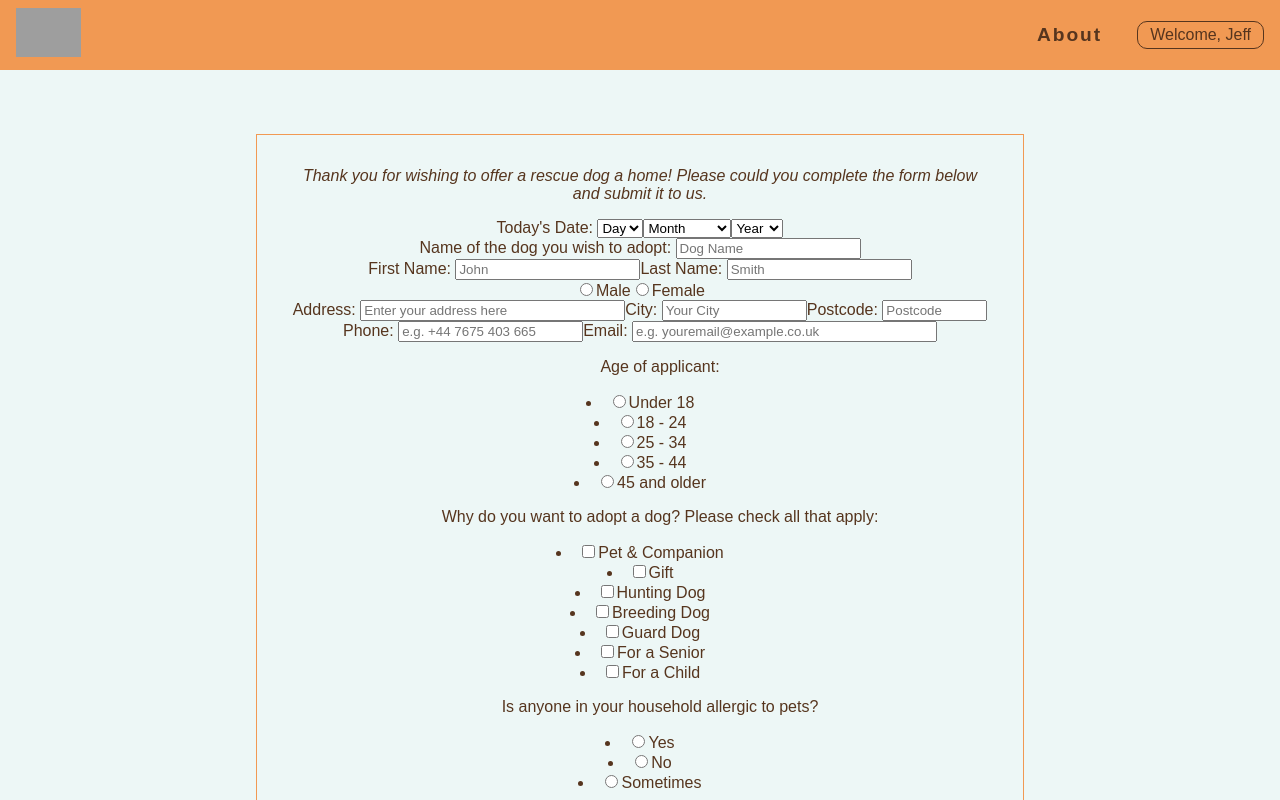
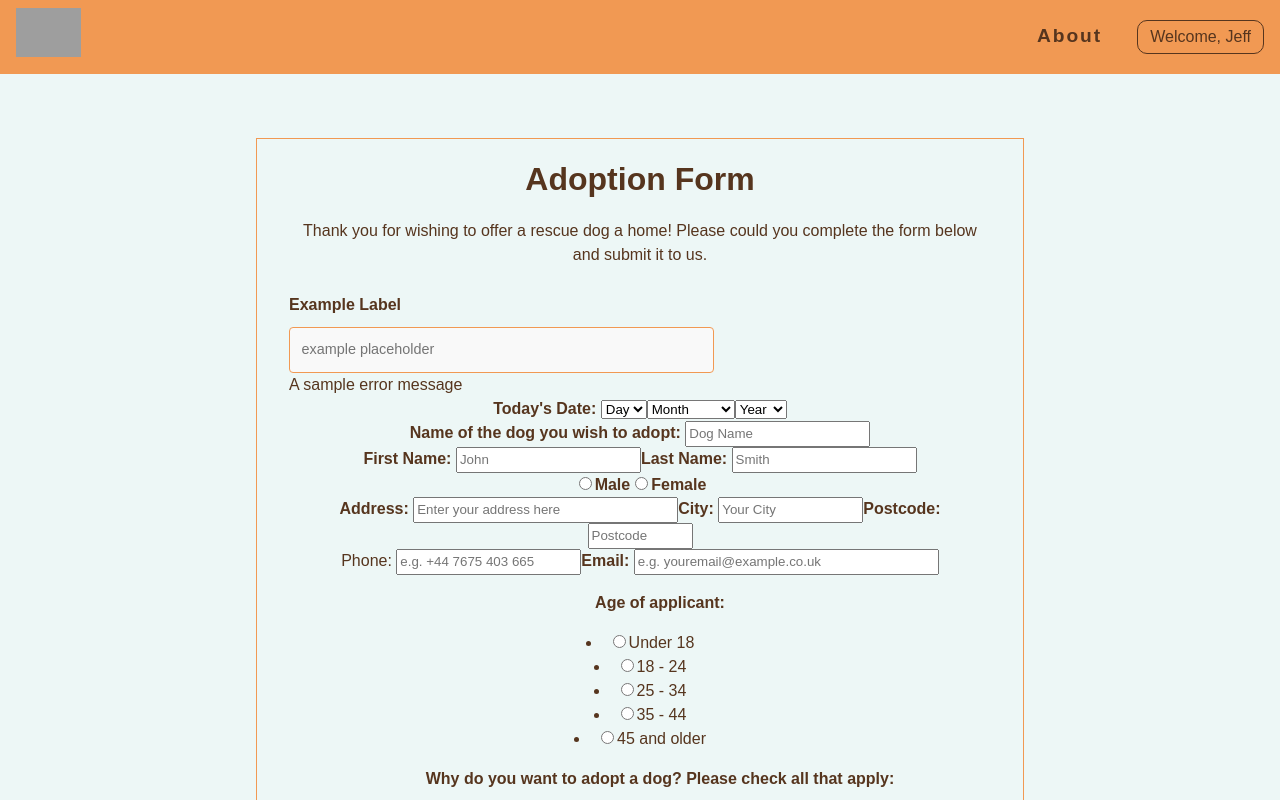
Before and after one commit to team-johnny-bravo/grace-adopter, a React app: page /adopt in a window 1280 px wide. Shown: the top 800 px of the page. Built offline with nearby package versions, Linux system fonts and the light colour scheme; no server answers; grey boxes are pictures that could not be loaded; a web font is replaced by a local one.

Commit message:
Begin styling form

```diff
--- a/less/form.less
+++ b/less/form.less
@@ -1,11 +1,50 @@
 @import "./tools/colors.less";
 @import "./tools/mixins.less";
 
+form {
+  border: 1px solid @secondary-color;
+  padding: 1em 2em;
+  display: flex;
+  flex-direction: column;
+  width: 60vw;
+}
 
-form {
-    border: 1px solid @secondary-color;
-    padding: 1em 2em;
-    display: flex;
-    flex-direction: column;
-    width: 60vw;
+.form-title {
+  font-size: 2em;
+  font-weight: 600;
 }
+
+.form-item {
+  display: flex;
+  flex-direction: column;
+}
+
+.form-item > * {
+  align-self: flex-start;
+}
+
+.form-label {
+  font-weight: 600;
+  padding: 10px 0;
+}
+
+.form-input {
+  -webkit-appearance: none;
+  width: 100%;
+  max-width: 425px;
+
+  //fix for ios/safari date fields
+  min-height: calc(0.9em + (0.8em * 2) + 0.6em);
+
+  padding: 0.8em;
+  font-size: 0.9em;
+  outline: none;
+  border: 1px solid @secondary-color;
+  border-radius: 4px;
+  background: #f9f9f9;
+  transition: background 0.25s, border-color 0.25s, color 0.25s;
+}
+
+.form-input:focus {
+  background: #ffffff;
+}
--- a/less/styles.less
+++ b/less/styles.less
@@ -9,6 +9,7 @@
 
 * {
   box-sizing: border-box;
+  line-height: 1.5;
 }
 
 body {
--- a/public/styles.css
+++ b/public/styles.css
@@ -61,6 +61,37 @@ form {
   flex-direction: column;
   width: 60vw;
 }
+.form-title {
+  font-size: 2em;
+  font-weight: 600;
+}
+.form-item {
+  display: flex;
+  flex-direction: column;
+}
+.form-item > * {
+  align-self: flex-start;
+}
+.form-label {
+  font-weight: 600;
+  padding: 10px 0;
+}
+.form-input {
+  -webkit-appearance: none;
+  width: 100%;
+  max-width: 425px;
+  min-height: calc(0.9em + (0.8em * 2) + 0.6em);
+  padding: 0.8em;
+  font-size: 0.9em;
+  outline: none;
+  border: 1px solid #F19953;
+  border-radius: 4px;
+  background: #f9f9f9;
+  transition: background 0.25s, border-color 0.25s, color 0.25s;
+}
+.form-input:focus {
+  background: #ffffff;
+}
 .navbar {
   background-color: #F19953;
   display: flex;
@@ -78,7 +109,7 @@ form {
 }
 .navbar a:hover {
   transition: 200ms;
-  color: #2660A4;
+  color: #FFFFFF;
 }
 .navbar .logo {
   margin: 0.5em 1em;
@@ -111,7 +142,7 @@ form {
 }
 .banner img {
   width: 80vw;
-  border: 8px solid #2660A4;
+  border: 8px solid #FFFFFF;
   border-radius: 8px;
 }
 .singlePet {
@@ -158,7 +189,7 @@ form {
 }
 .navbar a:hover {
   transition: 200ms;
-  color: #2660A4;
+  color: #FFFFFF;
 }
 .about p {
   font-size: 1.75em;
@@ -171,6 +202,7 @@ form {
 }
 * {
   box-sizing: border-box;
+  line-height: 1.5;
 }
 body {
   margin: 0;
@@ -192,7 +224,7 @@ button {
   transition: 200ms;
 }
 button:hover {
-  background-color: #2660A4;
+  background-color: #FFFFFF;
   color: #EDF7F6;
 }
 #main {
--- a/src/components/pets/AdoptPet.jsx
+++ b/src/components/pets/AdoptPet.jsx
@@ -1,15 +1,34 @@
-import React from 'react'
+import React from "react";
 
 const AdoptPet = () => {
   return (
     <div>
       <form id="survey-form">
-        <div>
-		    <p id="description"><em>Thank you for wishing to offer a rescue dog a home! Please could you complete the form below and submit it to us. </em></p>
+        <div className="form-title">Adoption Form</div>
+
+        <p id="form-description">
+          Thank you for wishing to offer a rescue dog a home! Please could you
+          complete the form below and submit it to us.{" "}
+        </p>
+
+        <div className="form-item">
+          <label htmlFor="example" className="form-label">
+            Example Label
+          </label>
+          <input
+            type="text"
+            className="form-input"
+            name="example"
+            id="example"
+            placeholder="example placeholder"
+          />
+          <span className="form-error">A sample error message</span>
         </div>
 
         <div id="todays-date">
-			<label className="main-label" htmlFor="todays-date">Today's Date: </label>
+          <label className="form-label" htmlFor="todays-date">
+            Today's Date:{" "}
+          </label>
           <select name="day">
             <option value="day">Day</option>
             <option value="1">1</option>
@@ -60,7 +79,9 @@ const AdoptPet = () => {
             <option value="december">December</option>
           </select>
           <select name="year">
-				<option value="" e="year">Year</option>
+            <option value="" e="year">
+              Year
+            </option>
             <option value="2012">2012</option>
             <option value="2013">2013</option>
             <option value="2014">2014</option>
@@ -77,116 +98,210 @@ const AdoptPet = () => {
         </div>
 
         <div id="dogName">
-			<label className="main-label" htmlFor="dogNameLabel">Name of the dog you wish to adopt: </label>
-			<input type="text" id="dogNameLabel" placeholder="Dog Name" required/>
+          <label className="form-label" htmlFor="dogNameLabel">
+            Name of the dog you wish to adopt:{" "}
+          </label>
+          <input
+            type="text"
+            id="dogNameLabel"
+            placeholder="Dog Name"
+            required
+          />
         </div>
 
         <div id="first-last-name">
-			<label className="main-label" id="name-label">First Name: </label>
-			<input type="text" id="name" placeholder="John" required/>
+          <label className="form-label" id="name-label">
+            First Name:{" "}
+          </label>
+          <input type="text" id="name" placeholder="John" required />
 
-			<label className="main-label">Last Name: </label>
-			<input type="text" id="lastName" placeholder="Smith" required/>
+          <label className="form-label">Last Name: </label>
+          <input type="text" id="lastName" placeholder="Smith" required />
         </div>
 
         <div id="gender">
-			<input type="radio" id="male" name="gender" value="1" required/>
-			<label className="main-label" htmlFor="male">Male</label>
+          <input type="radio" id="male" name="gender" value="1" required />
+          <label className="form-label" htmlFor="male">
+            Male
+          </label>
 
-			<input type="radio" id="female" name="gender" value="2" required/>
-			<label className="main-label" htmlFor="female">Female</label>
+          <input type="radio" id="female" name="gender" value="2" required />
+          <label className="form-label" htmlFor="female">
+            Female
+          </label>
         </div>
 
         <div id="address">
-			<label className="main-label" htmlFor="address1">Address: </label>
-			<input type="text" id="address1" size="30" placeholder="Enter your address here"/>
+          <label className="form-label" htmlFor="address1">
+            Address:{" "}
+          </label>
+          <input
+            type="text"
+            id="address1"
+            size="30"
+            placeholder="Enter your address here"
+          />
 
+          <label className="form-label" htmlFor="city">
+            City:{" "}
+          </label>
+          <input type="text" id="city" size="15" placeholder="Your City" />
 
-			<label className="main-label" htmlFor="city">City: </label>
-			<input type="text" id="city" size="15" placeholder="Your City"/>
-
-			<label className="main-label" htmlFor="postcode">Postcode: </label>
-			<input type="text" id="postcode" size="10" placeholder="Postcode"/>
-
+          <label className="form-label" htmlFor="postcode">
+            Postcode:{" "}
+          </label>
+          <input type="text" id="postcode" size="10" placeholder="Postcode" />
         </div>
 
         <div id="email-phone">
-			<label className="main-label" id="phone-label" htmlFor="phone">Phone: </label>
-			<input type="tel" id="phone" placeholder="e.g. +44 7675 403 665"/>
+          <label className="main-label" id="phone-label" htmlFor="phone">
+            Phone:{" "}
+          </label>
+          <input type="tel" id="phone" placeholder="e.g. +44 7675 403 665" />
 
-			<label className="main-label" id="email-label" htmlFor="email">Email: </label>
-			<input type="email" id="email" placeholder="e.g. youremail@example.co.uk" required size="35"/>
-
+          <label className="form-label" id="email-label" htmlFor="email">
+            Email:{" "}
+          </label>
+          <input
+            type="email"
+            id="email"
+            placeholder="e.g. youremail@example.co.uk"
+            required
+            size="35"
+          />
         </div>
 
         <div id="age">
-			<ul><label className="main-label" htmlFor="age">Age of applicant:</label></ul>
+          <ul>
+            <label className="form-label" htmlFor="age">
+              Age of applicant:
+            </label>
+          </ul>
 
-			<li><input type="radio" id="u18" name="age" value="1" required/>
-				<label htmlFor="u18">Under 18</label></li>
+          <li>
+            <input type="radio" id="u18" name="age" value="1" required />
+            <label htmlFor="u18">Under 18</label>
+          </li>
 
-			<li><input type="radio" id="18" name="age" value="2" required/>
-				<label htmlFor="18">18 - 24</label></li>
+          <li>
+            <input type="radio" id="18" name="age" value="2" required />
+            <label htmlFor="18">18 - 24</label>
+          </li>
 
-			<li><input type="radio" id="25" name="age" value="3" required/>
-				<label htmlFor="25">25 - 34</label></li>
+          <li>
+            <input type="radio" id="25" name="age" value="3" required />
+            <label htmlFor="25">25 - 34</label>
+          </li>
 
-			<li><input type="radio" id="35" name="age" value="4" required/>
-				<label htmlFor="35">35 - 44</label></li>
+          <li>
+            <input type="radio" id="35" name="age" value="4" required />
+            <label htmlFor="35">35 - 44</label>
+          </li>
 
-			<li><input type="radio" id="45" name="age" value="5" required/>
-				<label htmlFor="45">45 and older</label></li>
-
+          <li>
+            <input type="radio" id="45" name="age" value="5" required />
+            <label htmlFor="45">45 and older</label>
+          </li>
         </div>
 
         <div id="why">
-			<ul><label className="main-label" htmlFor="why">Why do you want to adopt a dog? Please check all that apply:</label></ul>
-			<li><input type="checkbox" name="reason" id="companion" value="companion"/>
-				<label htmlFor="companion">Pet & Companion</label></li>
+          <ul>
+            <label className="form-label" htmlFor="why">
+              Why do you want to adopt a dog? Please check all that apply:
+            </label>
+          </ul>
+          <li>
+            <input
+              type="checkbox"
+              name="reason"
+              id="companion"
+              value="companion"
+            />
+            <label htmlFor="companion">Pet & Companion</label>
+          </li>
 
-			<li><input type="checkbox" name="reason" id="gift" value="gift"/>
-				<label htmlFor="gift">Gift</label></li>
+          <li>
+            <input type="checkbox" name="reason" id="gift" value="gift" />
+            <label htmlFor="gift">Gift</label>
+          </li>
 
-			<li><input type="checkbox" name="reason" id="hunting" value="hunting"/>
-				<label htmlFor="hunting">Hunting Dog</label></li>
+          <li>
+            <input type="checkbox" name="reason" id="hunting" value="hunting" />
+            <label htmlFor="hunting">Hunting Dog</label>
+          </li>
 
-			<li><input type="checkbox" name="reason" id="breeding" value="breeding"/>
-				<label htmlFor="breeding">Breeding Dog</label></li>
+          <li>
+            <input
+              type="checkbox"
+              name="reason"
+              id="breeding"
+              value="breeding"
+            />
+            <label htmlFor="breeding">Breeding Dog</label>
+          </li>
 
-			<li><input type="checkbox" name="reason" id="guard" value="guard"/>
-				<label htmlFor="guard">Guard Dog</label></li>
+          <li>
+            <input type="checkbox" name="reason" id="guard" value="guard" />
+            <label htmlFor="guard">Guard Dog</label>
+          </li>
 
-			<li><input type="checkbox" name="reason" id="senior" value="senior"/>
-				<label htmlFor="senior">For a Senior</label></li>
+          <li>
+            <input type="checkbox" name="reason" id="senior" value="senior" />
+            <label htmlFor="senior">For a Senior</label>
+          </li>
 
-			<li><input type="checkbox" name="reason" id="child" value="child"/>
-				<label htmlFor="child">For a Child</label></li>
-
+          <li>
+            <input type="checkbox" name="reason" id="child" value="child" />
+            <label htmlFor="child">For a Child</label>
+          </li>
         </div>
 
         <div id="allergies">
-			<ul><label className="main-label" htmlFor="allergies">Is anyone in your household allergic to pets?</label></ul>
+          <ul>
+            <label className="main-label" htmlFor="allergies">
+              Is anyone in your household allergic to pets?
+            </label>
+          </ul>
 
-			<li><input type="radio" id="yes" name="allergy" value="1" required/>
-				<label htmlFor="yes">Yes</label></li>
+          <li>
+            <input type="radio" id="yes" name="allergy" value="1" required />
+            <label htmlFor="yes">Yes</label>
+          </li>
 
-			<li><input type="radio" id="no" name="allergy" value="2" required/>
-				<label htmlFor="no">No</label></li>
+          <li>
+            <input type="radio" id="no" name="allergy" value="2" required />
+            <label htmlFor="no">No</label>
+          </li>
 
-			<li><input type="radio" id="sometimes" name="allergy" value="3" required/>
-				<label htmlFor="sometimes">Sometimes</label></li>
+          <li>
+            <input
+              type="radio"
+              id="sometimes"
+              name="allergy"
+              value="3"
+              required
+            />
+            <label htmlFor="sometimes">Sometimes</label>
+          </li>
         </div>
 
         <div id="pets-household">
-			<ul><label className="main-label" id="number-label">How many pets are already in your household?
-			</label></ul>
-			<li><input type="number" id="number" min="1" max="10" placeholder="0"/></li>
+          <ul>
+            <label className="main-label" id="number-label">
+              How many pets are already in your household?
+            </label>
+          </ul>
+          <li>
+            <input type="number" id="number" min="1" max="10" placeholder="0" />
+          </li>
         </div>
 
         <div id="housing">
           <label className="main-label">What type of housing you reside?</label>
           <select id="dropdown">
-			<option hidden value=''>Select an option</option>
+            <option hidden value="">
+              Select an option
+            </option>
             <option value="apt">Apt / Condo</option>
             <option value="house">House</option>
             <option value="other">Other</option>
@@ -197,19 +312,22 @@ const AdoptPet = () => {
           <label className="main-label">How did you prepare yourself?</label>
         </div>
         <div id="textarea">
-    	<textarea id="comments"
-			  rows="10" cols="70" placeholder=" Write here how did you prepare yourself for adoption."></textarea>
+          <textarea
+            id="comments"
+            rows="10"
+            cols="70"
+            placeholder=" Write here how did you prepare yourself for adoption."
+          ></textarea>
         </div>
 
         <div id="button">
-			<button type="submit" id="submit">Submit</button>
+          <button type="submit" id="submit">
+            Submit
+          </button>
         </div>
-
-
       </form>
     </div>
+  );
+};
 
-  )
-}
-
-export default AdoptPet
+export default AdoptPet;
```
Lines whose indentation alone changed are shown as unchanged.
